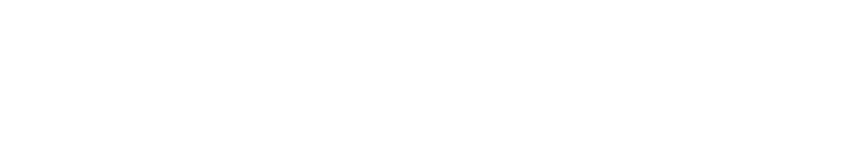
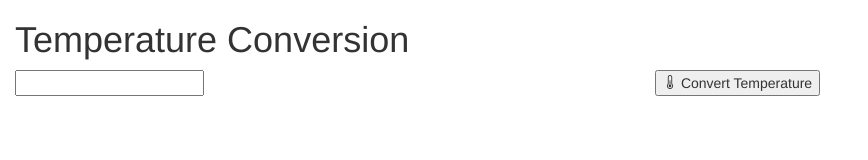
Before and after one commit to ADHDFairy/my-site, a website: page projects/Randomness!/temperature.html in a window 1280 px wide. Shown: the whole page, without its empty margins (0-868 px from the left). Drawn offline with nearby package versions, Linux system fonts and the light colour scheme.

Commit message:
temperature updates

```diff
--- a/projects/Randomness!/temperature.html
+++ b/projects/Randomness!/temperature.html
@@ -2,16 +2,21 @@
 <html lang="en">
   <head>
     <meta charset="utf-8"/>
-    <meta name="viewport" content="width=devise-width, initial-scale=1.0" />
+    <meta name="viewport" content="width=device-width, initial-scale=1.0" />
     <meta name="description" content="This page will convert temperatures between celcius and farhenheit" />
     <title>Temperature</title>
     <link rel="stylesheet" href="https://maxcdn.bootstrapcdn.com/bootstrap/3.3.7/css/bootstrap.min.css" integrity="sha384-BVYiiSIFeK1dGmJRAkycuHAHRg32OmUcww7on3RYdg4Va+PmSTsz/K68vbdEjh4u" crossorigin="anonymous"/>
-
+    <link rel="stylesheet" href="https://use.fontawesome.com/releases/v5.8.1/css/all.css" integrity="sha384-50oBUHEmvpQ+1lW4y57PTFmhCaXp0ML5d60M1M7uH2+nqUivzIebhndOJK28anvf" crossorigin="anonymous">
+    <link rel="stylesheet" href="https://cdn.jsdelivr.net/npm/bootstrap-icons@1.10.5/font/bootstrap-icons.css">
   </head>
   <body>
     <div class="container-fluid">
-      <title>Temperature Conversion</title>
-
+      <h1>Temperature Conversion</h1>
+      <div class="row">
+        <div class="col-xs-6"><input></div>
+        <div class="col-xs-6"><button type="submit"><i class="bi bi-thermometer-half"></i> Convert Temperature
+        </button></div>
+      </div>
     </div>
   </body>
 </html>
```
